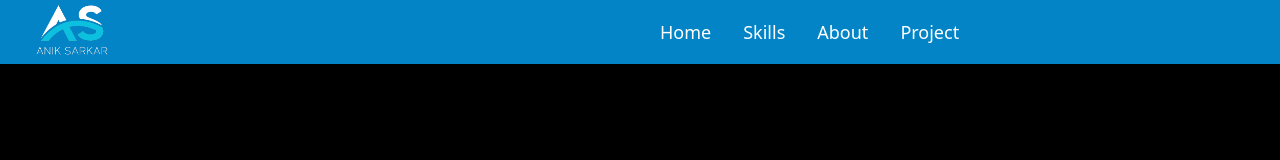
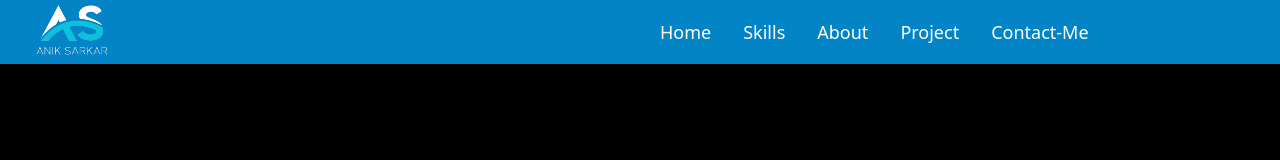
Before and after one commit to oonik/portfolio-website, a React (Vite) app: page / in a window 1280 px wide. Shown: the top 160 px of the page. Built offline with nearby package versions, Linux system fonts and the light colour scheme.

Commit message:
chnage navbar menu items

```diff
--- a/package.json
+++ b/package.json
@@ -22,7 +22,7 @@
     "@types/react-dom": "^18.2.17",
     "@vitejs/plugin-react": "^4.2.1",
     "autoprefixer": "^10.4.16",
-    "daisyui": "^4.4.19",
+    "daisyui": "^4.5.0",
     "eslint": "^8.55.0",
     "eslint-plugin-react": "^7.33.2",
     "eslint-plugin-react-hooks": "^4.6.0",
--- a/src/Routes/Router/Router.jsx
+++ b/src/Routes/Router/Router.jsx
@@ -4,6 +4,7 @@ import Home from "../../Pages/Home/Home/Home";
 import Skills from "../../Pages/Home/Skills/Skills";
 import About from "../../Pages/Home/About/About";
 import Projects from "../../Pages/Home/Projects/Projects";
+import ContactMe from "../../Pages/Home/ContactMe/ContactMe";
 
 export const router = createBrowserRouter([
     {
@@ -25,6 +26,10 @@ export const router = createBrowserRouter([
          {
             path: '/project',
             element: <Projects></Projects>
+         },
+         {
+            path: '/contactMe',
+            element: <ContactMe></ContactMe>
          }
         ]
     }
--- a/src/Shared/Navbar/Navbar.jsx
+++ b/src/Shared/Navbar/Navbar.jsx
@@ -1,5 +1,4 @@
 import { Link } from "react-router-dom";
-import pdf from '../../../public/Resume_Anik (1).pdf';
 import logo from '../../assets/Red_Purple_Modern_Minimalist_Initial_AS_Letter_Logo-removebg-preview.png'
 
 const Navbar = () => {
@@ -8,6 +7,7 @@ const Navbar = () => {
       <li className="text-lg text-white"><Link to='/skill'>Skills</Link></li>
       <li className="text-lg text-white"><Link to='/about'>About</Link></li>
       <li className="text-lg text-white"><Link to='/project'>Project</Link></li>
+      <li className="text-lg text-white"><Link to='/contactMe'>Contact-Me</Link></li>
     </>
     return (
         <div className="navbar bg-sky-600 h-12 sticky top-0">
```
Also changed, not shown: 1 other file (tests, documents, lock files or other folders).
